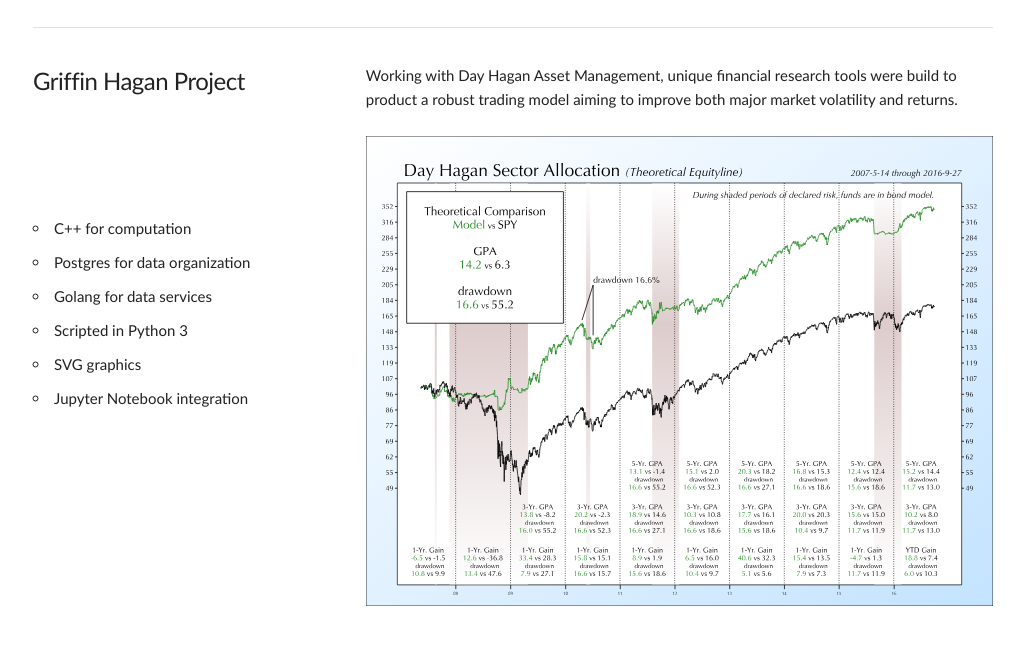
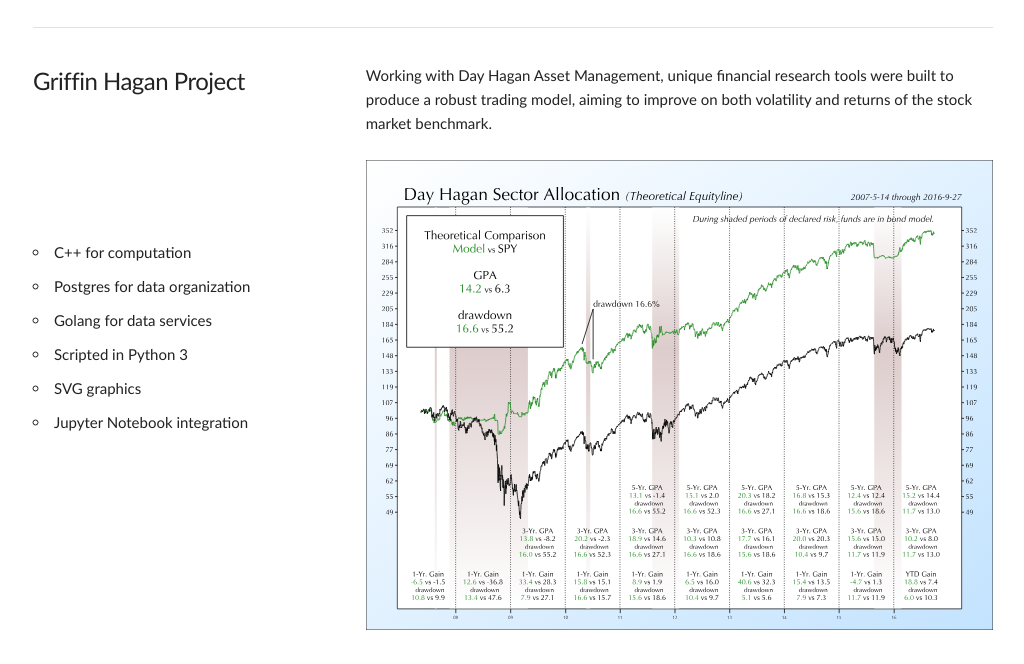
Before and after one commit to JohnCGriffin/JohnCGriffin.github.io, a plain HTML site: page index.html in a window 1280 px wide. Shown: the part 136-800 px from the top of the page, without its empty margins (127-1151 px from the left). Drawn offline with Linux system fonts and the light colour scheme.

Commit message:
changed words

```diff
--- a/index.html
+++ b/index.html
@@ -45,8 +45,8 @@
         </div>
         <div class="two-thirds column">
           <p>Working with Day Hagan Asset Management, unique
-            financial research tools were build to product a robust trading model aiming to improve
-            both major market volatility and returns.</p>
+            financial research tools were built to produce a robust trading model, aiming to improve
+            on both volatility and returns of the stock market benchmark.</p>
         </div>
       </div>
       <div class="row">
```
